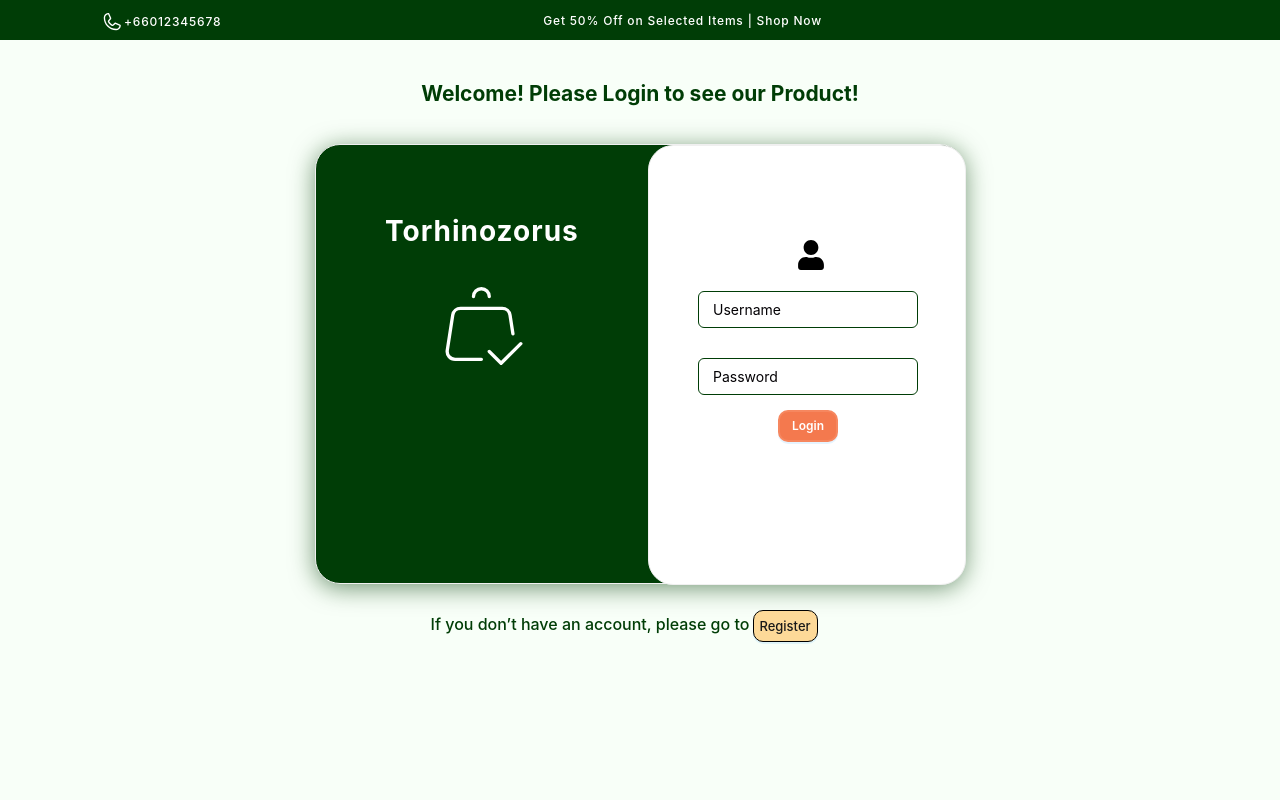
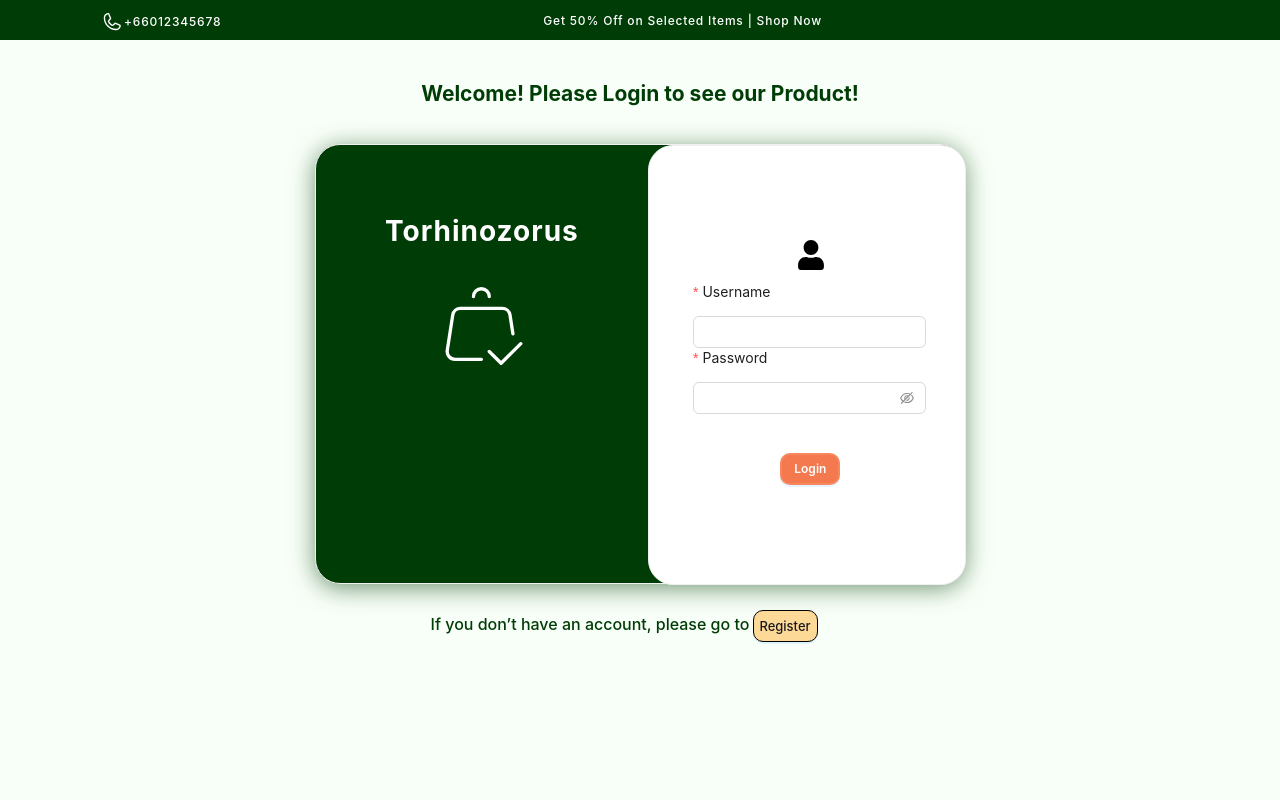
Before and after one commit to kkhaowjs/team05, a React (Create React App) app in the folder frontend/: page /Login in a window 1280 px wide. Shown: the top 800 px of the page. Built offline with nearby package versions, Linux system fonts and the light colour scheme.

Commit message:
แก้ไขหน้าล้อกอิน

```diff
--- a/frontend/src/pages/LoginPage/LoginPage.tsx
+++ b/frontend/src/pages/LoginPage/LoginPage.tsx
@@ -3,10 +3,25 @@
 import Footer from "../../component/PakComponent/Footer/Footer";
 import React, { useState} from 'react';
 import './Style.css'
-import { Link } from "react-router-dom";
+import { Link,useNavigate } from "react-router-dom";
 const {  Content } = Layout;
 
+
 export default function Login(){
+    const navigate = useNavigate();
+    const onFinish = (values: any) => {
+        console.log('Success:', values);
+        navigate('/');
+      };
+
+      const onFinishFailed = (errorInfo: any) => {
+        console.log('Failed:', errorInfo);
+      };
+
+      type FieldType = {
+        username?: string;
+        password?: string;
+      };
     return(
         <>
         <Layout>
@@ -46,27 +61,42 @@
                         width="36" height="30" viewBox="0 0 37 43" fill="none" xmlns="http://www.w3.org/2000/svg">
                         <path d="M18.5 21.5C24.3391 21.5 29.0714 16.6877 29.0714 10.75C29.0714 4.8123 24.3391 0 18.5 0C12.6609 0 7.92857 4.8123 7.92857 10.75C7.92857 16.6877 12.6609 21.5 18.5 21.5ZM25.9 24.1875H24.5208C22.6873 25.0441 20.6473 25.5312 18.5 25.5312C16.3527 25.5312 14.321 25.0441 12.4792 24.1875H11.1C4.97187 24.1875 0 29.2434 0 35.475V38.9688C0 41.1943 1.77567 43 3.96429 43H33.0357C35.2243 43 37 41.1943 37 38.9688V35.475C37 29.2434 32.0281 24.1875 25.9 24.1875Z" fill="black"/>
                         </svg>
-                        <div className="field">
-                            <div className="Username-box" style={{marginTop:15}}>
-                            <input type="text" id="username" placeholder="" />
-                            <label htmlFor="username">Username</label>
-                            </div>
-                        </div>
+                        <Form
+                             name="basic"
+                            labelCol={{ span: 8 }}
+                            wrapperCol={{ span: 16 }}
+                            style={{ maxWidth: 600 }}
+                            initialValues={{ remember: true }}
+                            onFinish={onFinish}
+                            onFinishFailed={onFinishFailed}
+                            autoComplete="off"
+                                                 >
+                            <Form.Item<FieldType>
+                                className="Username-box"
+                                label="Username"
+                                name="username"
+                                rules={[{ required: true, message: 'Please input your username!' }]}
+                                labelCol={{ span: 24 }}
+                                 >
+                                <Input />
+                            </Form.Item>
 
-                        <div className="field">
-                        <div className="Password-box" style={{marginTop:30}}>
-                            <input type="password" id="password" placeholder="" />
-                            <label htmlFor="password">Password</label>
+                            <Form.Item<FieldType>
+                                 className="Password-box"
+                                label="Password"
+                                name="password"
+                                rules={[{ required: true, message: 'Please input your password!' }]}
+                                labelCol={{ span: 24 }}
+                             >
+                                <Input.Password />
+                             </Form.Item>
 
-                        </div>
-                        </div>
-                        <Link to="/">
-                        <Flex gap="small" wrap="wrap">
-                            <Button className = "Login-button" type="primary" >
-                                    Login
+                            <Form.Item wrapperCol={{ offset: 8, span: 16 }}>
+                            <Button className = "Login-button" type="primary" htmlType="submit">
+                                Login
                             </Button>
-                         </Flex>
-                         </Link>
+                            </Form.Item>
+                        </Form>
                         </Card>
                     </Col>
                 </Row>
--- a/frontend/src/pages/LoginPage/Style.css
+++ b/frontend/src/pages/LoginPage/Style.css
@@ -1,43 +1,4 @@
-.field {
-    position: relative;
-    left:25px;
-}
 
-.field input {
-    color: #565656;
-    background: none;
-    padding: 0.625rem;
-    border: 1px solid #003D06;
-    border-radius: 6px;
-    box-sizing: border-box;
-    outline: none;
-    width:220px;
-}
-
-.field label {
-    position: absolute;
-    top: 0;
-    left: 0;
-    transform: translate(0.625rem, 0.425rem);
-    color: #030104;
-    background-color: white;
-    padding-inline-start: 0.25rem;
-    border: 1px solid transparent;
-    transition: transform 250ms, background-color 250ms, border-color 250ms;
-}
-
-.field:focus-within label,
-.field:not(:has(:placeholder-shown)) label {
-    transform: translate(0.625rem, -1rem);
-}
-
-.field ::placeholder {
-    color: transparent;
-}
-
-.field:focus-within input {
-    border-width: 1px solid #003D06;
-}
 .Login-button{
     font-family: "Inter", sans-serif;
     font-size: 12px;
@@ -50,7 +11,7 @@
     padding: 5px 8px;
             /* แกนวาย-แกนเอ็กซ์ */
     top: 15px;
-    left: 105px;
+    left: 18px;
 }
 .Login-button:hover{
     background-color:#f88c64 !important;
@@ -73,3 +34,27 @@
 .Register-button:hover{
     background-color:#FFE5B5 !important;
 }
+.Username-box{
+    width: 350px;
+    margin-left:20px ;
+}
+.Username-box:focus-within input{
+    border: 1px solid #F4794E;
+    box-shadow: 2px 2px 1px #F4794E;
+}
+.Username-box:hover input{
+    border: 1px solid #F4794E;
+}
+.Password-box{
+    width: 350px;
+    margin-left:20px ;
+    margin-top: -30px;
+}
+.ant-input-password:focus-within {
+    border: 1px solid #F4794E;
+    box-shadow: 2px 2px 1px #F4794E;
+}
+
+.ant-input-password:hover{
+    border: 1px solid #F4794E;
+}
```
